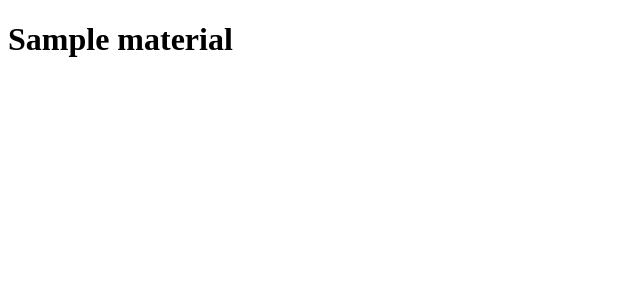
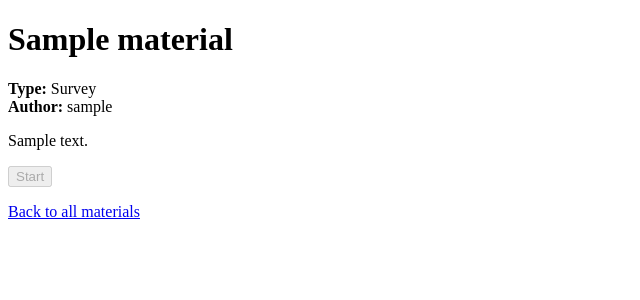
Before and after one commit to aacuke17-boop/Django-Test-editor-Practice, a Django app: template surveys/templates/surveys/material_detail.html in a window 1280 px wide. Shown: the part 36-336 px from the top of the page, without its empty margins (0-640 px from the left). Run offline with Django 5.2, Linux system fonts and the light colour scheme; the template is opened without the code that fills it: most values are stand-ins (such as "Sample title", 1, 10 or a date in 2020).

Commit message:
Add material detail page

```diff
--- a/surveys/templates/surveys/material_detail.html
+++ b/surveys/templates/surveys/material_detail.html
@@ -4,4 +4,18 @@
 
 {% block content %}
     <h1>{{ material.title }}</h1>
+    <p>
+        <strong>Type:</strong> {% if material.is_test %}Test{% else %}Survey{% endif %}<br>
+        <strong>Author:</strong> {% if material.creator %}{{ material.creator.username }}{% else %}Deleted user{% endif %}
+    </p>
+
+    {% if material.description %}
+        {{ material.description|linebreaks }}
+    {% else %}
+        <p>No description.</p>
+    {% endif %}
+
+    <button type="button" disabled>Start</button>
+
+    <p><a href="{% url 'home' %}">Back to all materials</a></p>
 {% endblock %}
```
